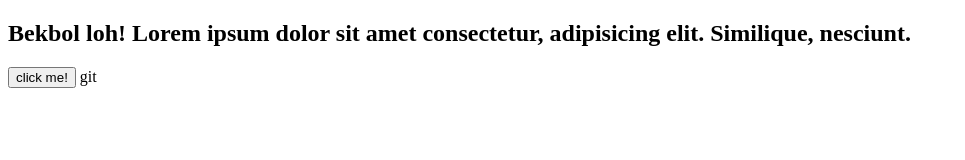
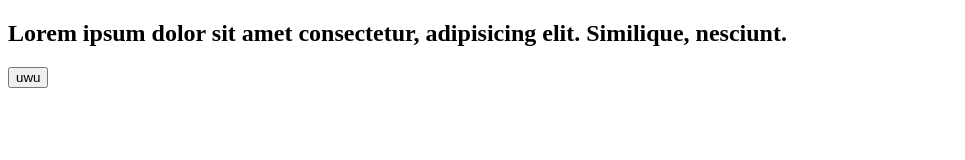
Before and after one commit to ysmaiylovaJ/top3, a plain HTML site: page index.html in a window 1280 px wide. Shown: the whole page, without its empty margins (0-965 px from the left). Drawn offline with Linux system fonts and the light colour scheme.

Commit message:
Delete Bekbol

```diff
--- a/index.html
+++ b/index.html
@@ -7,11 +7,10 @@
   </head>
   <body>
     <h2>
-      Bekbol loh! Lorem ipsum dolor sit amet consectetur, adipisicing elit.
-      Similique, nesciunt.
+      Lorem ipsum dolor sit amet consectetur, adipisicing elit. Similique,
+      nesciunt.
     </h2>
-    <button>click me!</button>
+    <button>uwu</button>
     <script src="./main.js"></script>
   </body>
 </html>
-git
```
